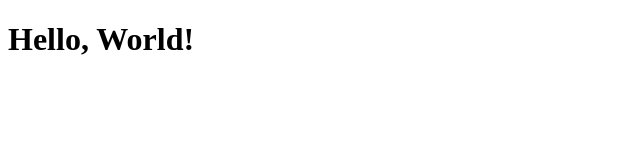
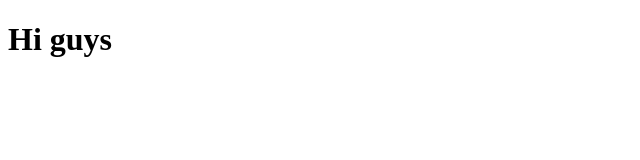
Before and after one commit to HashenUdara/mycodebase, a plain HTML site: page index.html in a window 1280 px wide. Shown: the whole page, without its empty margins (0-640 px from the left). Drawn offline with Linux system fonts and the light colour scheme.

Commit message:
edit index.html and add hi guys

```diff
--- a/index.html
+++ b/index.html
@@ -6,6 +6,6 @@
     <title>Document</title>
   </head>
   <body>
-    <h1>Hello, World!</h1>
+    <h1>Hi guys</h1>
   </body>
 </html>
```
